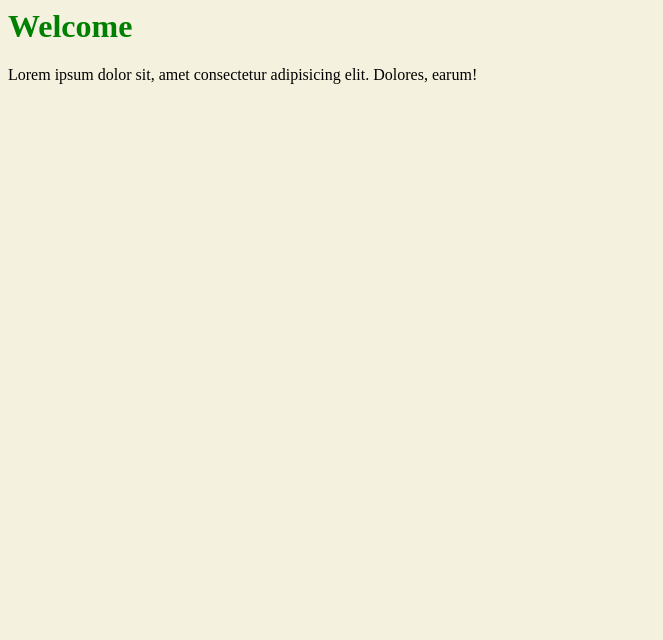
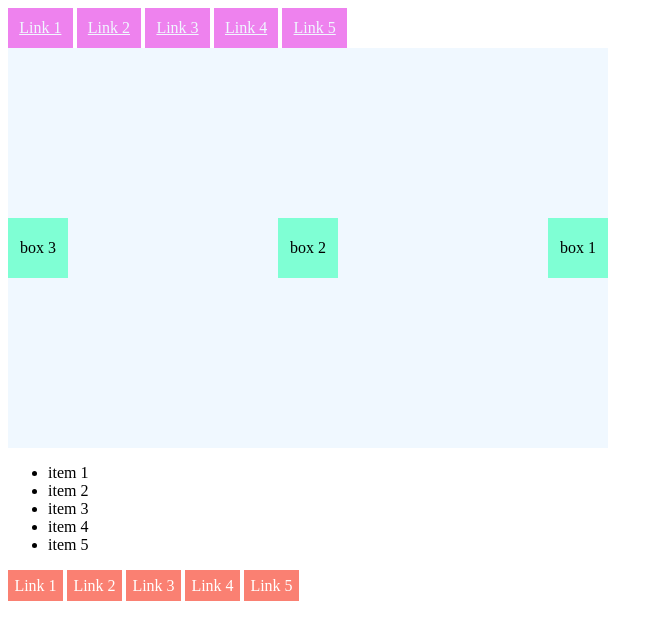
Before and after one commit to rolegian/belajar-sass, a plain HTML site: page lat4-modules.html in a window 1280 px wide. Shown: the whole page, without its empty margins (0-663 px from the left). Drawn offline with Linux system fonts and the light colour scheme.

Commit message:
membuat folder img, scss, dan file baru untuk flowControl.scss

```diff
--- a/lat4-modules.html
+++ b/lat4-modules.html
@@ -3,7 +3,7 @@
     <meta charset="UTF-8">
     <meta http-equiv="X-UA-Compatible" content="IE=edge">
     <meta name="viewport" content="width=device-width, initial-scale=1.0">
-    <link rel="stylesheet" href="css/lat2-variable.css">
+    <link rel="stylesheet" href="css/lat3-mixin.css">
     <title>Belajar Saas</title>
 
     <!--
@@ -11,12 +11,37 @@
     -->
 </head>
 <body>
+   <div class="header">
+    <ul>
+        <li><a href="">Link 1</a></li>
+        <li><a href="">Link 2</a></li>
+        <li><a href="">Link 3</a></li>
+        <li><a href="">Link 4</a></li>
+        <li><a href="">Link 5</a></li>
+    </ul>
+   </div>
    <div class="container">
-        <div class="header">
-            <h1>Welcome</h1>
-            <p>Lorem ipsum dolor sit, amet consectetur adipisicing elit. Dolores, earum!</p>
-
-        </div>
+        <div class="box">box 1</div>
+        <div class="box">box 2</div>
+        <div class="box">box 3</div>
+   </div>
+   <div class="main">
+    <ul>
+        <li>item 1</li>
+        <li>item 2</li>
+        <li>item 3</li>
+        <li>item 4</li>
+        <li>item 5</li>
+    </ul>
+   </div>
+   <div class="footer">
+    <ul>
+        <li><a href="">Link 1</a></li>
+        <li><a href="">Link 2</a></li>
+        <li><a href="">Link 3</a></li>
+        <li><a href="">Link 4</a></li>
+        <li><a href="">Link 5</a></li>
+    </ul>
    </div>
 </body>
 </html>
--- /dev/null
+++ b/scss/lat5-flowControl.scss
@@ -0,0 +1,93 @@
+@mixin profile-picture($size, $circle: false){
+    width: $size;
+    height: $size;
+    border: 5px solid white;
+    box-shadow: 1px 1px 3px rgba($color: #000000, $alpha: 0.3);
+
+    @if $circle {
+        border-radius: 50%;
+    }
+}
+
+.square-profile {
+    @include profile-picture(200px, $circle:flase);
+}
+.circle-profile {
+    @include profile-picture(80px, $circle:true);
+}
+
+//else
+$light-bg: #eaeaea;
+$light-text: #333;
+$dark-bg: #999;
+$dark-text: #ddd;
+
+
+@mixin color-mode ($light-mode:true){
+    @if $light-mode{
+        background-color: $light-bg;
+        color: $light-text;
+    } @else{
+        background-color: $dark-bg;
+        color: $dark-text;
+    }
+}
+
+.nav{
+    @include color-mode($light-mode: false);
+}
+
+// else if
+
+@mixin triangle($sixe, $color, $direction) {
+    width: 0;
+    height: 0;
+    background-color: transparent;
+    border-color: transparent;
+    border-style: solid;
+    border-width: $sixe/2;
+    @if $direction == up {
+        border-bottom-color: $color;
+    } @else if $direction == right{
+        border-left-color: $color;
+    } @else if $direction == down{
+        border-top-color: $color;
+    } @else {
+        border-right-color: $color;
+    }
+}
+
+.right{
+    @include triangle(4em, blue , left );
+}
+
+
+// for
+$color: salmon;
+.gradient{
+    margin: 0;
+    padding: 0;
+    list-style: none;
+    @for $i from 1 to 11{
+        li:nth-child(#{$i}){
+            padding: 4px;
+            background-color: lighten($color, $i*2%);
+        }
+    }
+}
+
+// while
+$color: salmon;
+.gradient{
+    margin: 0;
+    padding: 0;
+    list-style: none;
+    $i: 1;
+    @while $i < 11{
+        li:nth-child(#{$i}){
+            padding: 4px;
+            background-color: lighten($color, $i*2%);
+        }
+        $i: $i + 1;
+    }
+}
```
Also changed, not shown: lat5-flowControl.html (added, +26 -0 lines), css/lat5-flowControl.css (added), img/logo.jpg (added), scss/_mixin.scss (renamed from _mixin.scss), scss/lat1-nesting.scss (renamed from lat1-nesting.scss), scss/lat2-variable.scss (renamed from lat2-variable.scss), scss/lat3-mixin.scss (renamed from lat3-mixin.scss), scss/lat4-modules.scss (renamed from lat4-modules.scss), scss/main.scss (renamed from main.scss), 6 other files.
